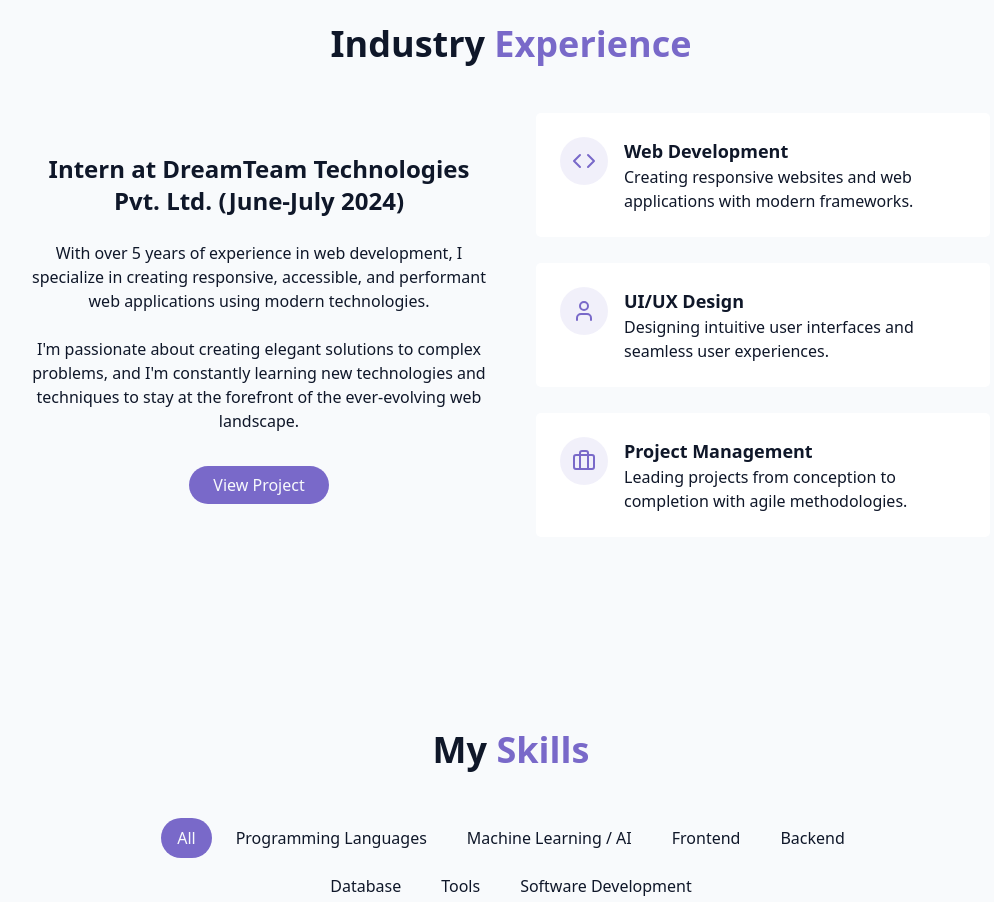
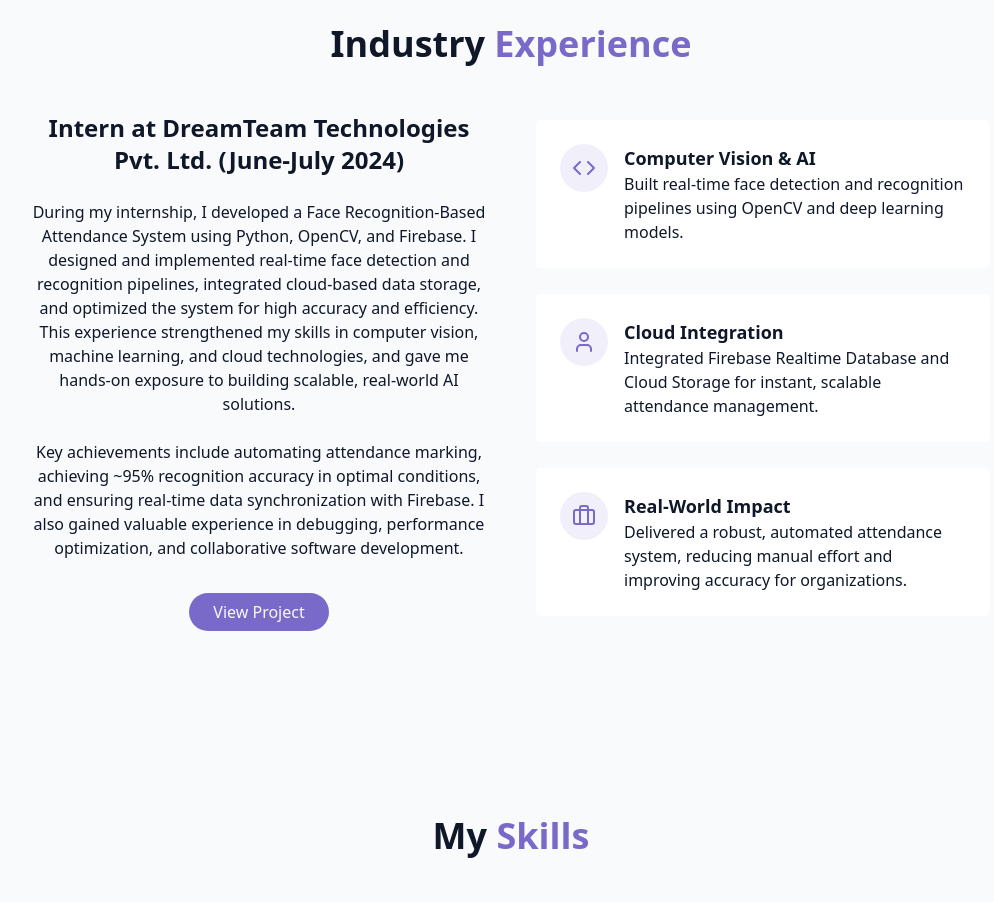
Before and after one commit to vishnujangid88/My-portfolio, a React (Vite) app: page / in a window 1280 px wide. Shown: the part 1500-2402 px from the top of the page, without its empty margins (129-1123 px from the left). Built offline with nearby package versions, Linux system fonts and the light colour scheme.

Commit message:
Updated Experience Section

```diff
--- a/src/components/ExperienceSection.jsx
+++ b/src/components/ExperienceSection.jsx
@@ -3,7 +3,6 @@ import { Briefcase, Code, User } from "lucide-react";
 export const ExperienceSection = () => {
   return (
     <section id="experience" className="py-24 px-4 relative">
-      {" "}
       <div className="container mx-auto max-w-5xl">
         <h2 className="text-3xl md:text-4xl font-bold mb-12 text-center">
           Industry <span className="text-primary"> Experience</span>
@@ -16,23 +15,23 @@ export const ExperienceSection = () => {
             </h3>
 
             <p className="text-muted-foreground">
-              With over 5 years of experience in web development, I specialize
-              in creating responsive, accessible, and performant web
-              applications using modern technologies.
+              During my internship, I developed a Face Recognition-Based Attendance System using Python, OpenCV, and Firebase. I designed and implemented real-time face detection and recognition pipelines, integrated cloud-based data storage, and optimized the system for high accuracy and efficiency. This experience strengthened my skills in computer vision, machine learning, and cloud technologies, and gave me hands-on exposure to building scalable, real-world AI solutions.
             </p>
 
             <p className="text-muted-foreground">
-              I'm passionate about creating elegant solutions to complex
-              problems, and I'm constantly learning new technologies and
-              techniques to stay at the forefront of the ever-evolving web
-              landscape.
+              Key achievements include automating attendance marking, achieving ~95% recognition accuracy in optimal conditions, and ensuring real-time data synchronization with Firebase. I also gained valuable experience in debugging, performance optimization, and collaborative software development.
             </p>
 
-            <div className="pt-4 opacity-0 animate-fade-in-delay-4">
-                    <a href="url not found" className="cosmic-button" target="_blank" rel="noopener noreferrer">
-                        View Project
-                    </a>
-                </div>
+            <div className="pt-4">
+              <a
+                href="https://github.com/vishnujangid88/Face-Recognition-Attendance"
+                className="cosmic-button"
+                target="_blank"
+                rel="noopener noreferrer"
+              >
+                View Project
+              </a>
+            </div>
           </div>
 
           <div className="grid grid-cols-1 gap-6">
@@ -42,10 +41,9 @@ export const ExperienceSection = () => {
                   <Code className="h-6 w-6 text-primary" />
                 </div>
                 <div className="text-left">
-                  <h4 className="font-semibold text-lg"> Web Development</h4>
+                  <h4 className="font-semibold text-lg">Computer Vision & AI</h4>
                   <p className="text-muted-foreground">
-                    Creating responsive websites and web applications with
-                    modern frameworks.
+                    Built real-time face detection and recognition pipelines using OpenCV and deep learning models.
                   </p>
                 </div>
               </div>
@@ -56,10 +54,9 @@ export const ExperienceSection = () => {
                   <User className="h-6 w-6 text-primary" />
                 </div>
                 <div className="text-left">
-                  <h4 className="font-semibold text-lg">UI/UX Design</h4>
+                  <h4 className="font-semibold text-lg">Cloud Integration</h4>
                   <p className="text-muted-foreground">
-                    Designing intuitive user interfaces and seamless user
-                    experiences.
+                    Integrated Firebase Realtime Database and Cloud Storage for instant, scalable attendance management.
                   </p>
                 </div>
               </div>
@@ -69,12 +66,10 @@ export const ExperienceSection = () => {
                 <div className="p-3 rounded-full bg-primary/10">
                   <Briefcase className="h-6 w-6 text-primary" />
                 </div>
-
                 <div className="text-left">
-                  <h4 className="font-semibold text-lg">Project Management</h4>
+                  <h4 className="font-semibold text-lg">Real-World Impact</h4>
                   <p className="text-muted-foreground">
-                    Leading projects from conception to completion with agile
-                    methodologies.
+                    Delivered a robust, automated attendance system, reducing manual effort and improving accuracy for organizations.
                   </p>
                 </div>
               </div>
```
Also changed, not shown: public/projects/image-3.jpg (deleted).
